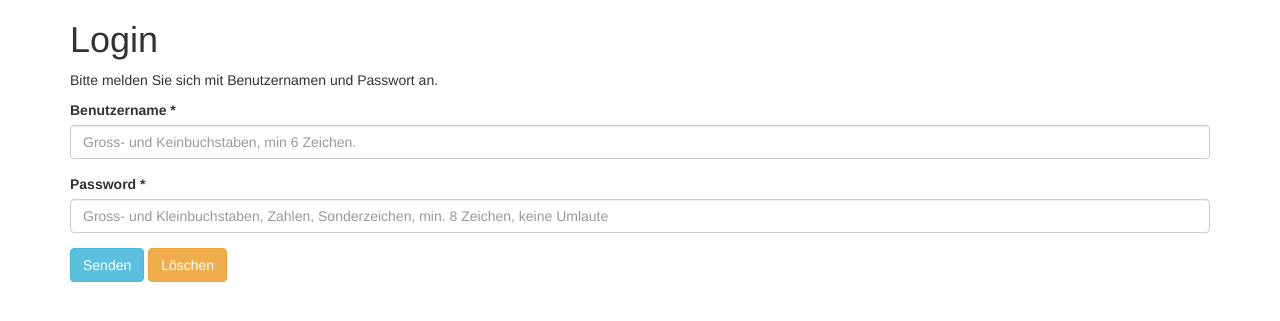
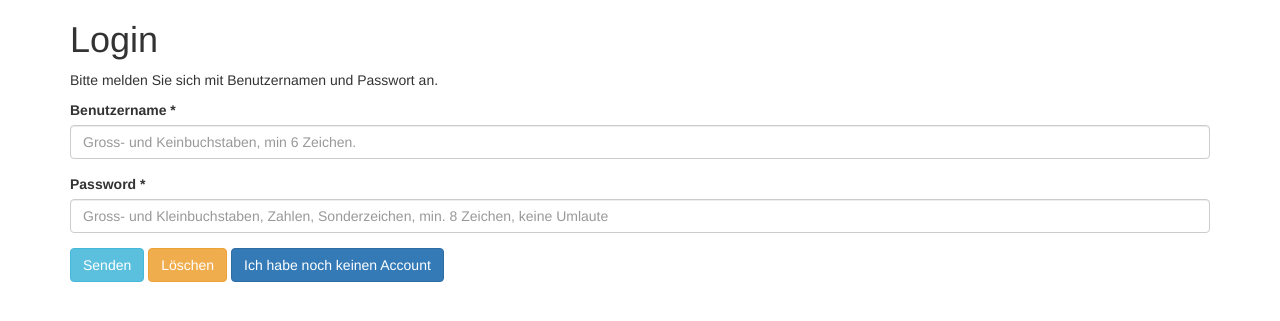
Before and after one commit to jimoh9324/M151ToDo, a PHP site: page /login.php in a window 1280 px wide. Shown: the top 321 px of the page. Run offline with PHP 8.4, Linux system fonts and the light colour scheme; some libraries are stand-ins or nearby versions.

Commit message:
Man kommt nun von der Login Seite mit einem Button auf die Registrier Seite.

```diff
--- a/login.php
+++ b/login.php
@@ -181,6 +181,7 @@ if ($_SERVER["REQUEST_METHOD"] == "POST" && empty($error)){
 				</div>
 		  		<button type="submit" name="button" value="submit" class="btn btn-info">Senden</button>
 		  		<button type="reset" name="button" value="reset" class="btn btn-warning">Löschen</button>
+				<a class="btn btn-primary" href="register.php" role="button">Ich habe noch keinen Account</a>
 			</form>
 		</div>
 		<!-- jQuery (necessary for Bootstrap's JavaScript plugins) -->
```
